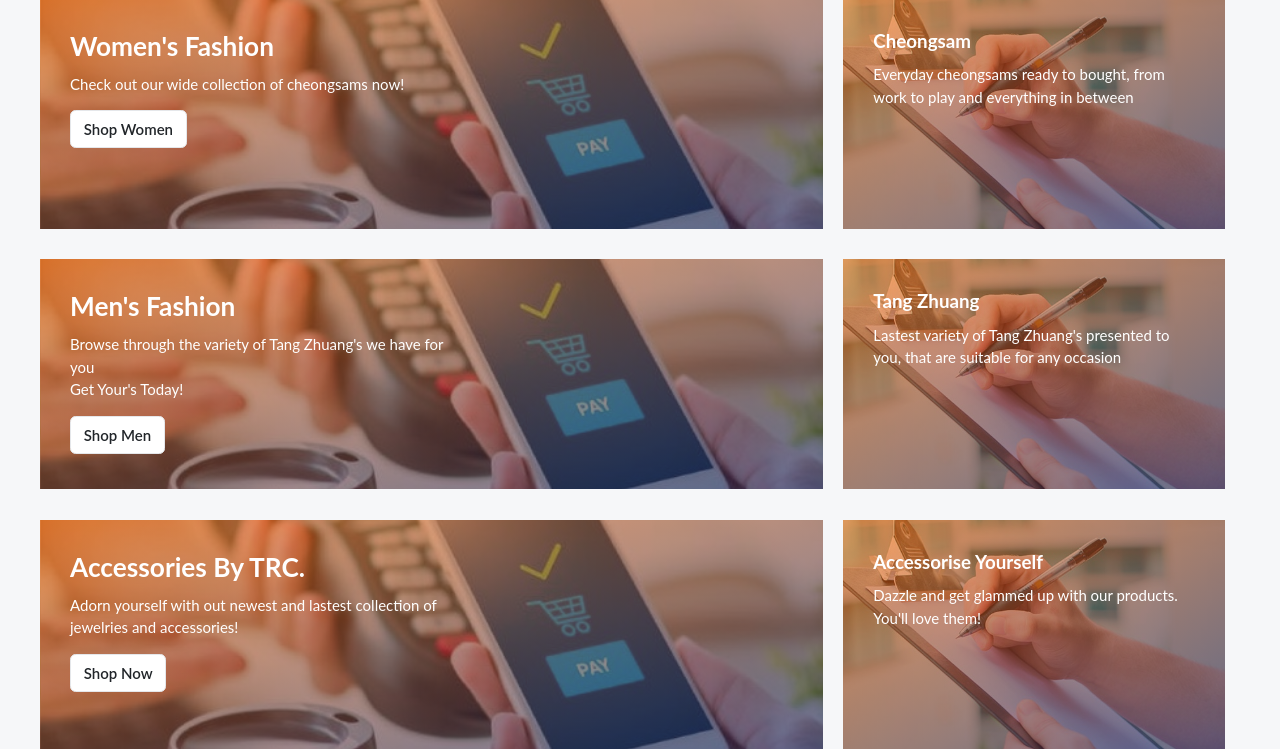
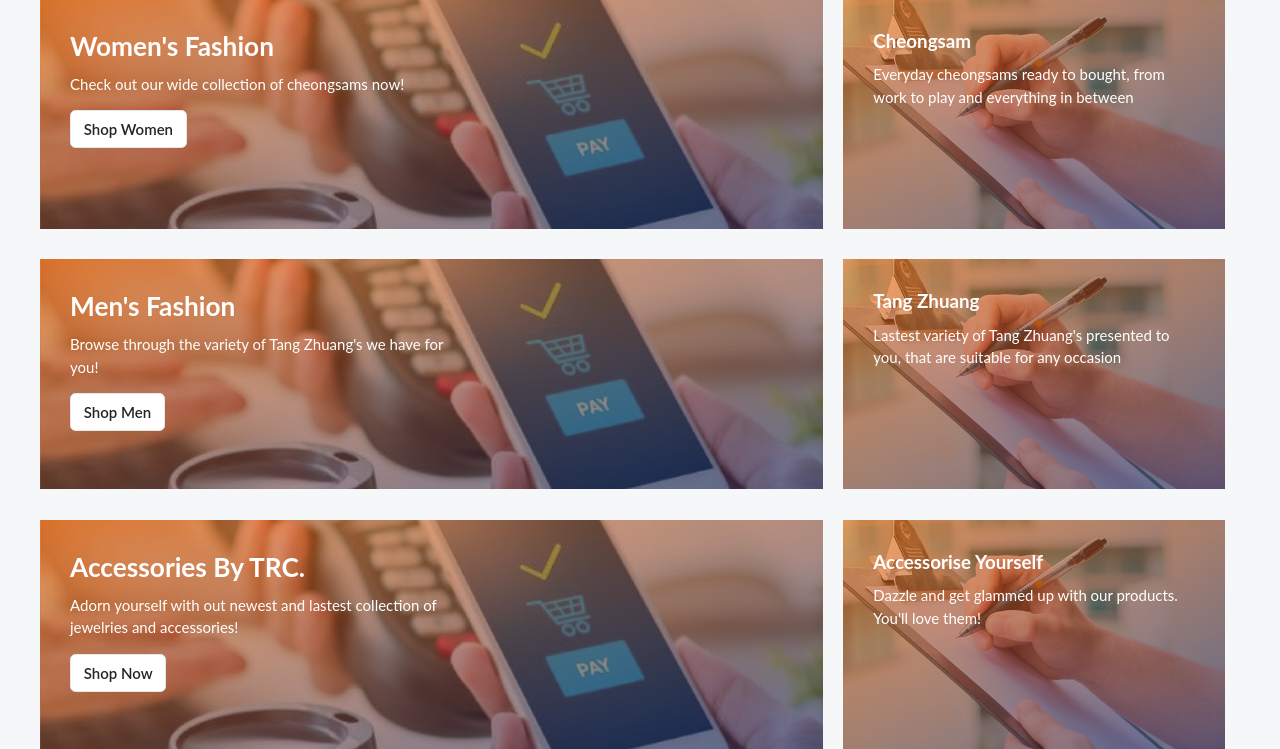
Before and after one commit to HProsperouS/Chinese-Arc, a Flask app: template shop/templates/cust_home.html in a window 1280 px wide. Shown: the part 1851-2600 px from the top of the page. Run offline with Flask 2, Linux system fonts and the light colour scheme; the template is opened without the code that fills it, so the values that code supplies are empty; some libraries are stand-ins or nearby versions; some web fonts are replaced.

Commit message:
Update cust_home.html

```diff
--- a/shop/templates/cust_home.html
+++ b/shop/templates/cust_home.html
@@ -320,7 +320,7 @@
 	<div class="card-banner overlay-gradient" style="min-height:230px; background-image: url('../images/posts/2.jpg');">
 	<div class="card-img-overlay white">
 		<h3 class="card-title">Men's Fashion</h3>
-		<p class="card-text" style="max-width: 400px">Browse through the variety of Tang Zhuang's we have for you <br> Get Your's Today! </p>
+		<p class="card-text" style="max-width: 400px">Browse through the variety of Tang Zhuang's we have for you!</p>
 		<a href="{{ url_for('men_product_page')}}" class="btn btn-light">Shop Men</a>
 	</div>
 	</div>
```
